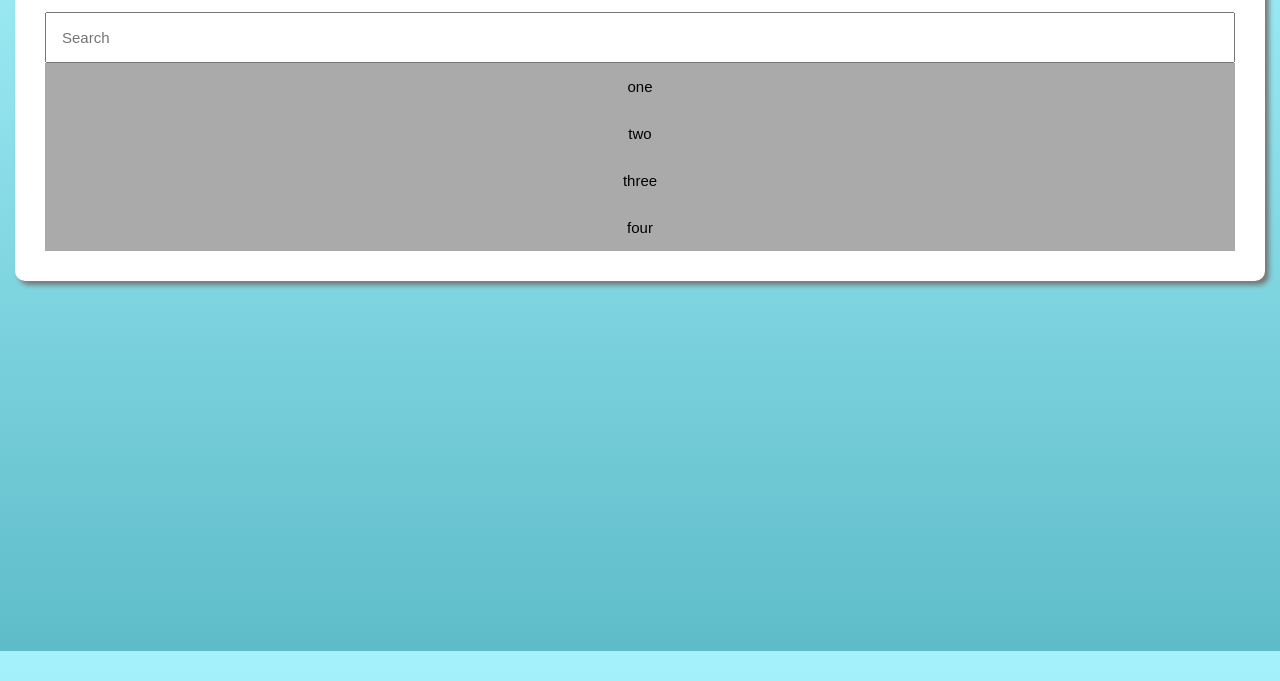
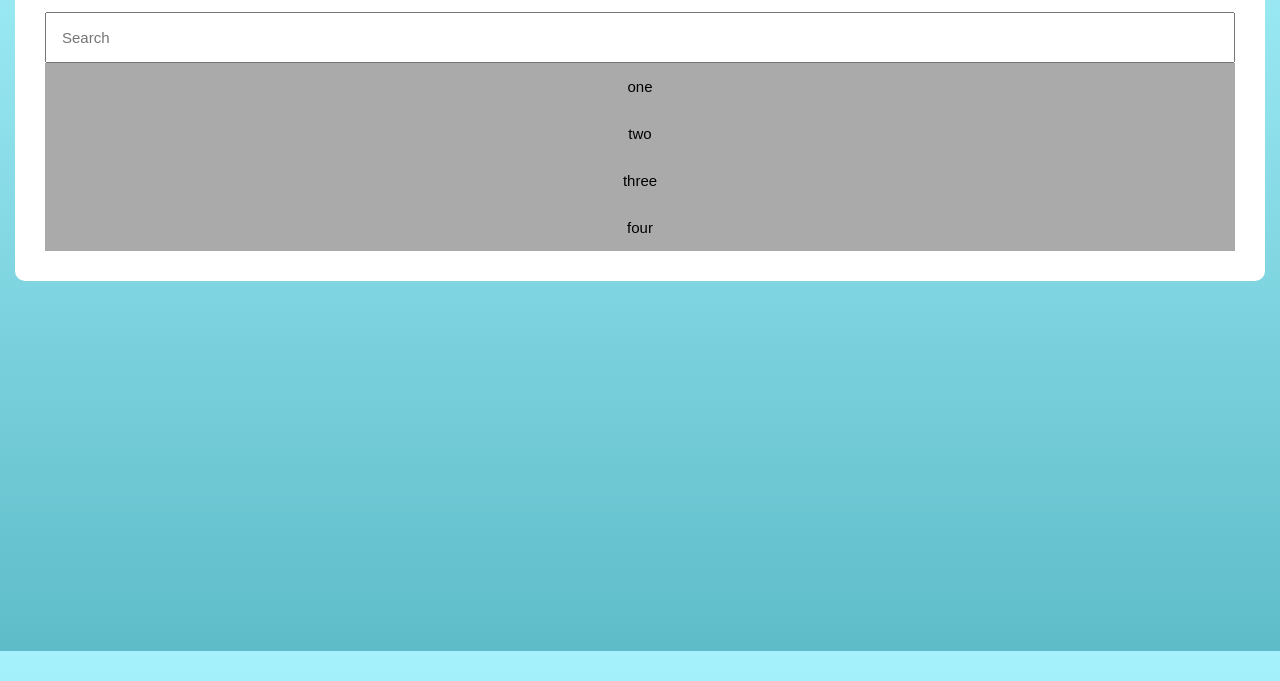
Before and after one commit to physidev/guardpro, a plain HTML site: page index.html in a window 1280 px wide. Shown: the part 149-830 px from the top of the page. Drawn offline with Linux system fonts and the light colour scheme.

Commit message:
Update style.css

```diff
--- a/style.css
+++ b/style.css
@@ -32,7 +32,6 @@ body {
 	padding:30px;
 	margin-top:30px;
 	border-radius:10px;
-	box-shadow: 4px 4px 5px #777;
 }
 
 .button {
```
